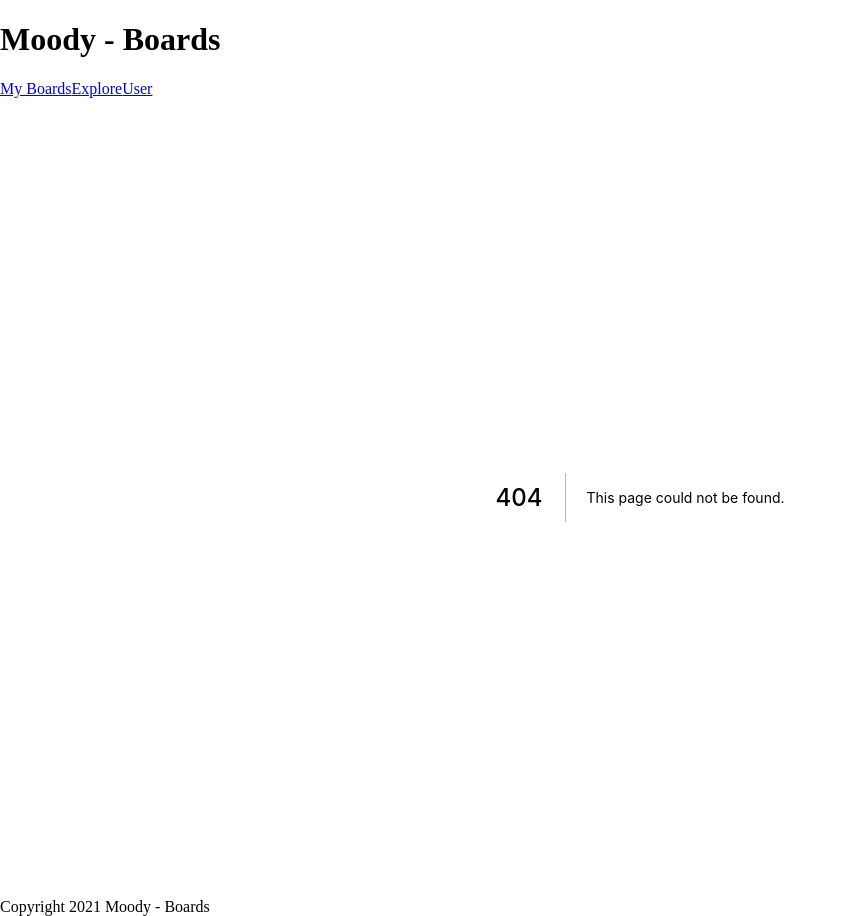
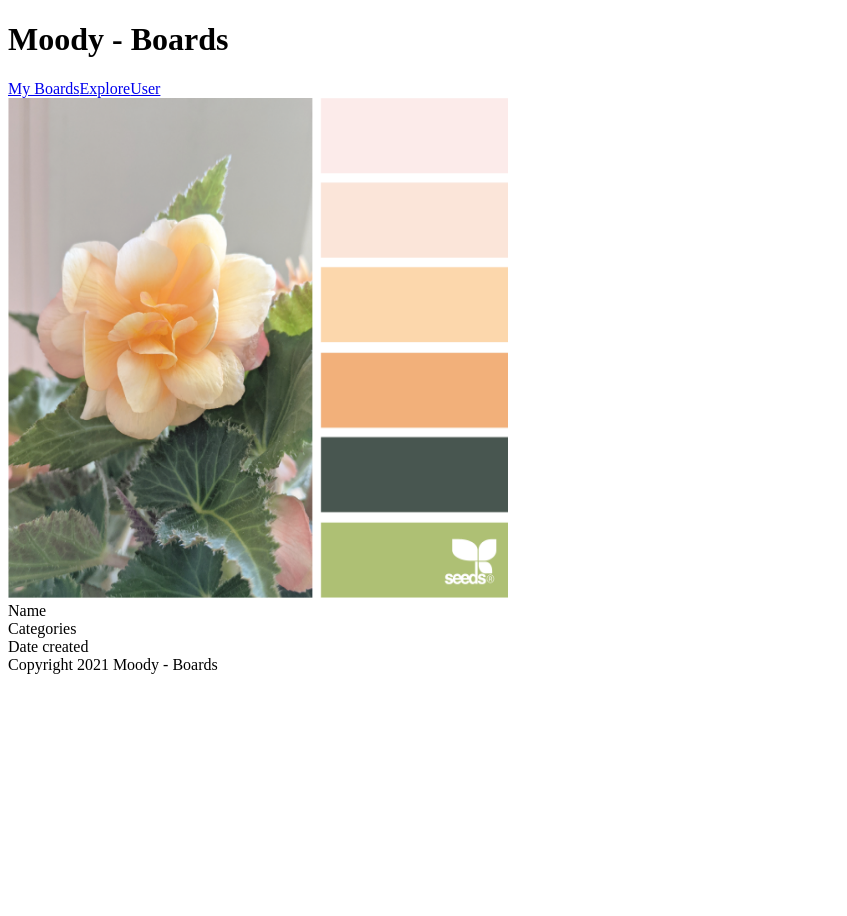
Before and after one commit to Avivitw/moody-board, a Next.js app: page /board in a window 1280 px wide. Before the commit this address had no page. Shown: the whole page, without its empty margins (0-847 px from the left). After the commit the page ends 800 px from the top, so only its background shows below. Built offline with nearby package versions, Linux system fonts and the light colour scheme.

Commit message:
Add board page

```diff
--- /dev/null
+++ b/pages/board.js
@@ -0,0 +1,21 @@
+import Image from "next/image";
+
+export default function Board() {
+  return (
+    <div>
+      <div>
+        <Image
+          src="/6_21__Color_Bloom.png"
+          alt="Picture of ta moodboard"
+          width={500}
+          height={500}
+        />
+        <div>
+          <div>Name</div>
+          <div>Categories</div>
+          <div>Date created</div>
+        </div>
+      </div>
+    </div>
+  );
+}
```
Also changed, not shown: public/6_21__Color_Bloom.png (added).
